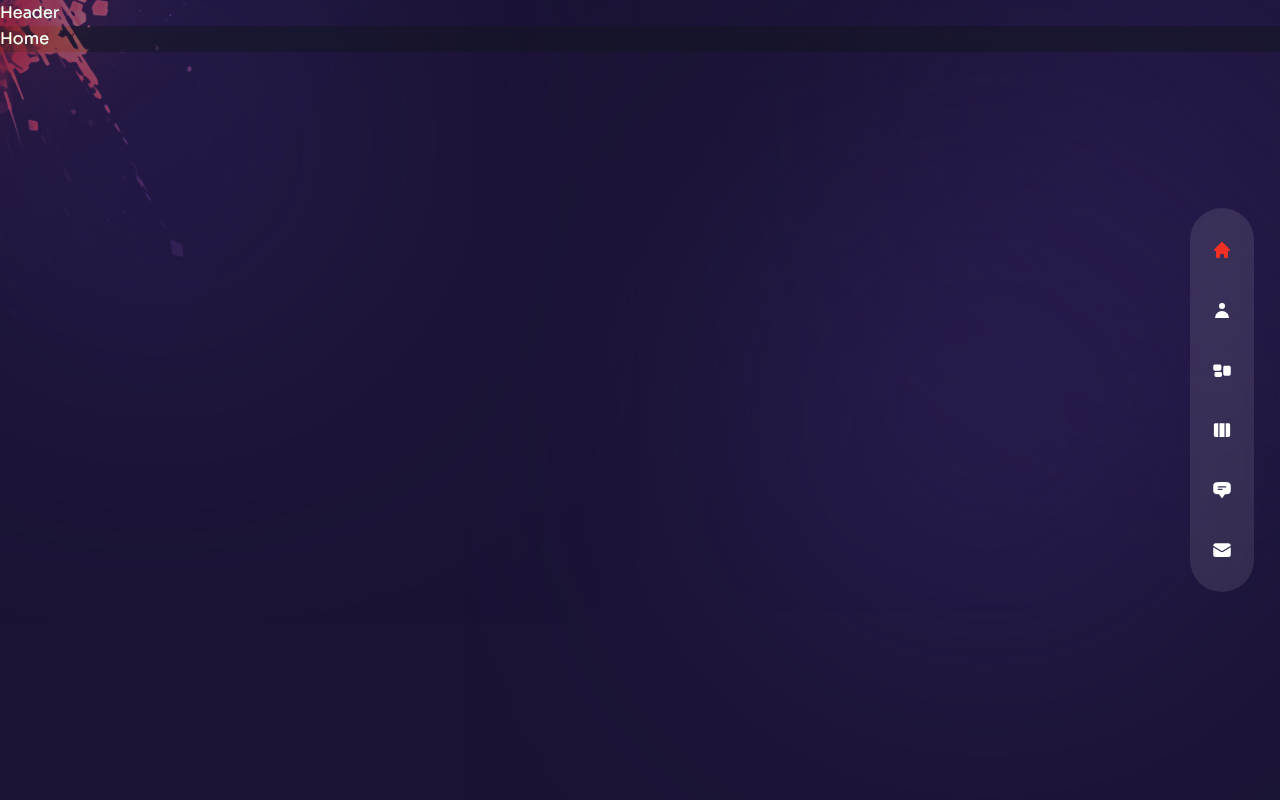
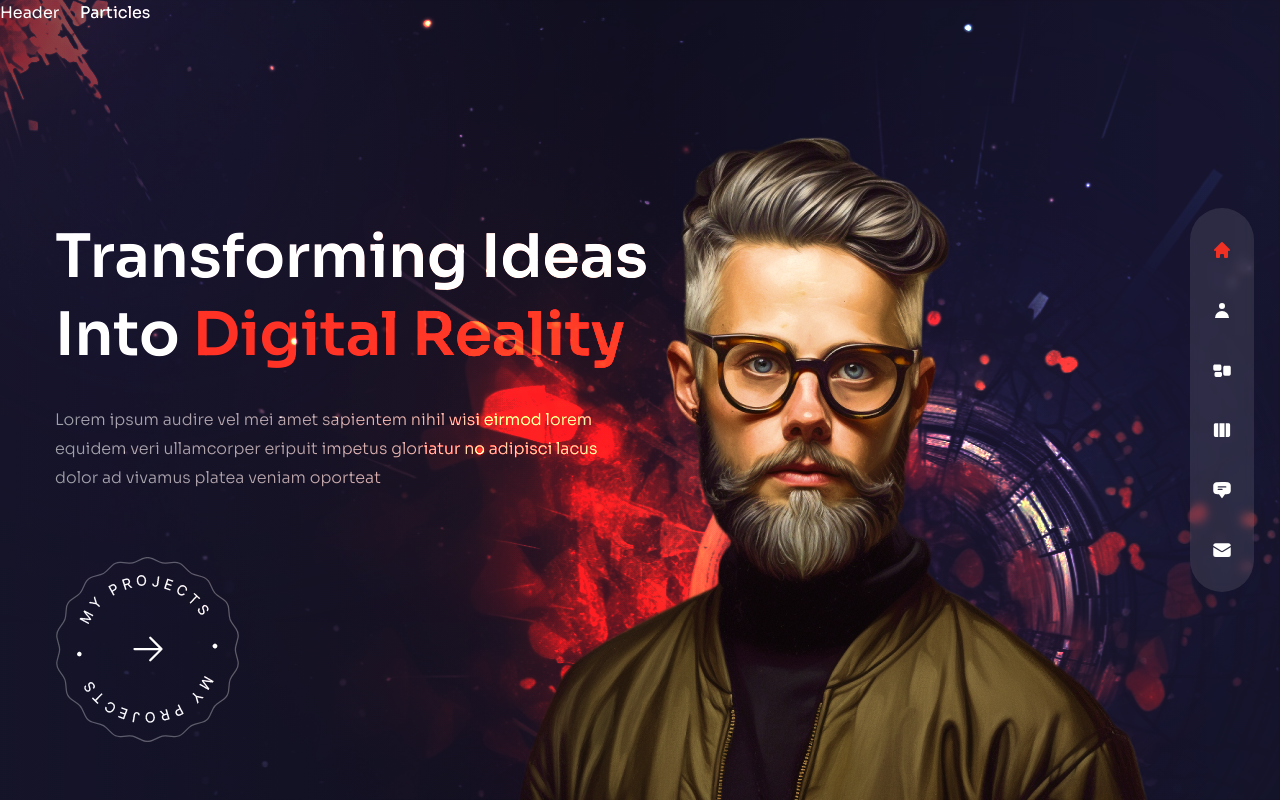
Before and after one commit to MauroMoyano/portfolioDynamic, a Next.js app: page / in a window 1280 px wide. Built offline with nearby package versions, Linux system fonts and the light colour scheme.

Commit message:
i comeback

```diff
--- a/components/Avatar.js
+++ b/components/Avatar.js
@@ -1,5 +1,16 @@
+// next image
+import Image from "next/image";
+
 const Avatar = () => {
-  return <div>Avatar</div>;
+  return <div className='hidden xl:flex xl:max-w-none'>
+    <Image
+        src={'/avatar.png'}
+        width={737}
+        height={678}
+        alt=''
+        className='translate-z-0 w-full h-full'
+    />
+  </div>;
 };
 
 export default Avatar;
--- a/components/Header.js
+++ b/components/Header.js
@@ -1,5 +1,4 @@
 const Header = () => {
-  return <header>Header</header>;
+  return <header className='absolute z-30 w-full'>Header</header>;
 };
-
 export default Header;
--- a/components/Layout.js
+++ b/components/Layout.js
@@ -12,12 +12,14 @@
 import Nav from '../components/Nav';
 import Header from '../components/Header';
 import TopLeftImg from '../components/TopLeftImg';
+import Home from "../pages";
 
 const Layout = ({children}) => {
   return <div className={`page bg-site text-white bg-cover bg-no-repeat ${sora.variable} font-sora relative`}>
     <TopLeftImg />
     <Nav />
     <Header />
+    <Home />
     {children}
   </div>;
 };
--- a/components/ProjectsBtn.js
+++ b/components/ProjectsBtn.js
@@ -1,5 +1,23 @@
+import  Image from 'next/image';
+
+// next line
+import Link from 'next/link';
+
+// icons
+import { HiArrowRight } from 'react-icons/hi2'
+
 const ProjectsBtn = () => {
-  return <div>Project Btn</div>;
+  return <div className='mx-auto xl:mx-0'>
+    <Link href={'/work'} className='relative w-[185px] h-[185px] flex justify-center items-center bg-circleStar bg-cover bg-center bg-no-repeat group' >
+      <Image src={'/rounded-text.png'}
+             width={141}
+             height={148}
+             alt={''}
+             className='animate-spin-slow w-full h-full max-w-[141px] max-h-[148px]'
+      />
+      <HiArrowRight className='absolute text-4xl group-hover:translate-x-2 transition-all duration-300' />
+    </Link>
+  </div>;
 };
 
 export default ProjectsBtn;
--- a/pages/_app.js
+++ b/pages/_app.js
@@ -12,12 +12,14 @@
 
 function MyApp({Component, pageProps}) {
     const router = useRouter();
+    console.log("routerrrrr",router.route)
+    console.log(JSON.stringify(Component))
     return (
         <Layout>
             <AnimatePresence mode='wait'>
                 <motion.div key={router.route} className='h-full'>
-                    <Transition />
-                    <Component {...pageProps} />
+                    {/*<Transition />*/}
+                    {/*<Component {...pageProps} />*/}
                 </motion.div>
             </AnimatePresence>
         </Layout>
--- a/pages/index.js
+++ b/pages/index.js
@@ -13,7 +13,63 @@
 import {fadeIn} from '../variants'
 
 const Home = () => {
-  return <div className='bg-primary/60'>Home</div>;
+  return <div className='bg-primary/60 h-full'>
+  {/*  text  */}
+    <div className='w-full h-full bg-gradient-to-r from-primary/10 via-black/30 to-black/10'>
+      <div className='text-center flex flex-col justify-center xl:pt-40 xl:text-left h-full container mx-auto'>
+      {/*  title  */}
+        <motion.h1
+            variants={fadeIn('down', 0.2)}
+            initial='hidden'
+            animate='show'
+            exit='hidden'
+            className='h1'>
+          Transforming Ideas <br/> Into
+          <span className='text-accent'> Digital Reality</span>
+        </motion.h1>
+      {/*  subtitle  */}
+        <motion.p
+            variants={fadeIn('down', 0.3)}
+            initial='hidden'
+            animate='show'
+            exit='hidden'
+            className='max-w-sm xl:max-w-xl mx-auto xl:mx-0 mb-10 xl:mb-16'>Lorem ipsum audire vel mei amet sapientem nihil wisi eirmod lorem equidem veri ullamcorper eripuit impetus gloriatur no adipisci lacus dolor ad vivamus platea veniam oporteat
+        </motion.p>
+      {/*  btn  */}
+        <div className='flex justify-center xl:hidden relative'>
+          <ProjectsBtn />
+        </div>
+        <motion.div
+            variants={fadeIn('down', 0.4)}
+            initial='hidden'
+            animate='show'
+            exit='hidden'
+            className='hidden xl:flex'
+        >
+          <ProjectsBtn />
+        </motion.div>
+      </div>
+    </div>
+  {/*  image  */}
+    <div className='w-[1200px] h-full absolute right-0 bottom-0'>
+      {/*  bg img */}
+      <div className='bg-none xl:bg-explosion xl:bg-cover xl:bg-right xl:bg-no-repeat w-full h-full absolute mix-blend-color-dodge translate-z-0'></div>
+      {/*  particles  */}
+      <div>Particles</div>
+      {/*  avatar img  */}
+      <motion.div
+          variants={fadeIn('up', 0.2)}
+          initial='hidden'
+          animate='show'
+          exit='hidden'
+          transition={{duration: 1, ease: 'easeInOut'}}
+          className='w-full h-full max-w-[737px] max-h-[678px] absolute -bottom-32
+      lg:bottom-0 lg:right-[8%]'
+      >
+        <Avatar />
+      </motion.div>
+    </div>
+  </div>;
 };
 
 export default Home;
```
